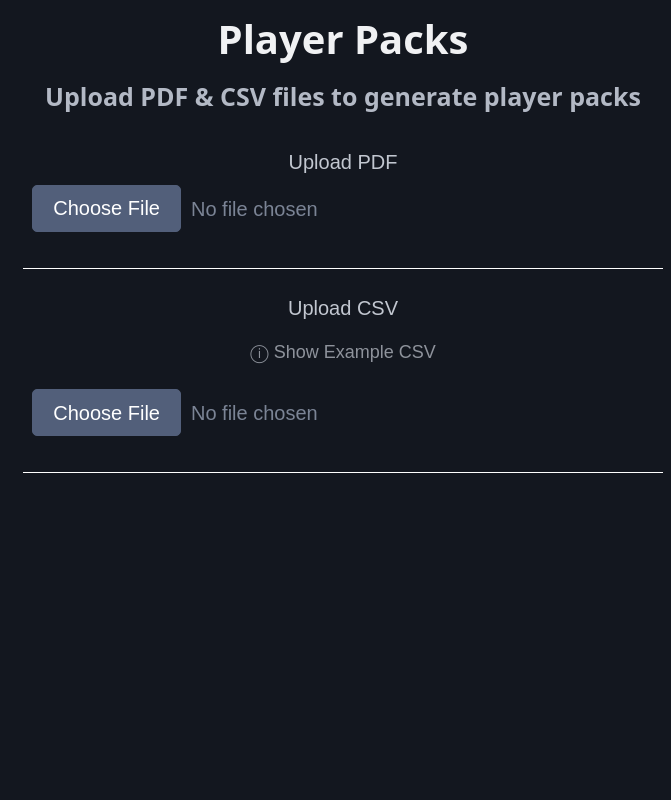
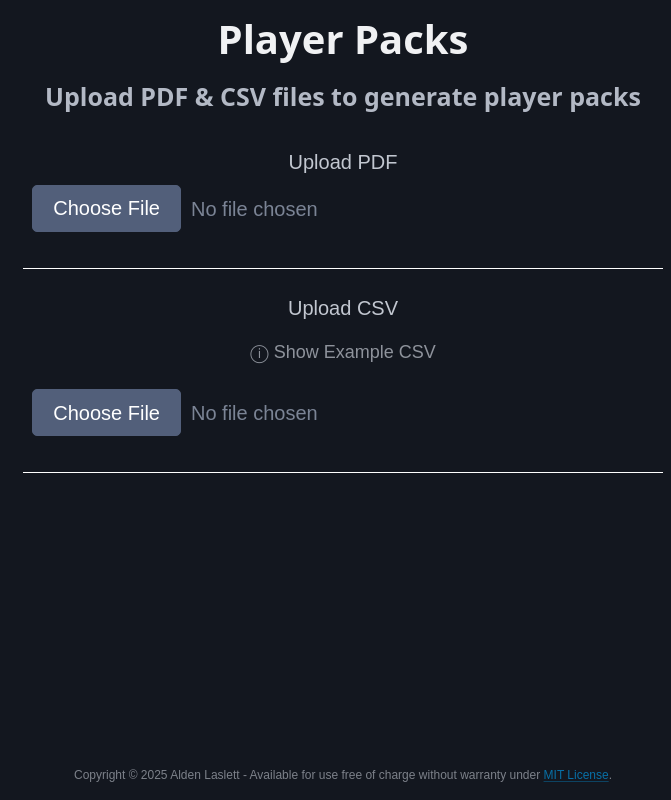
Before and after one commit to alden12/player-pack-generator, a React (Create React App) app: page / in a window 1280 px wide. Shown: the whole page, without its empty margins (297-968 px from the left). Built offline with nearby package versions, Linux system fonts and the light colour scheme.

Commit message:
feat: add attribution footer

```diff
--- a/src/App.tsx
+++ b/src/App.tsx
@@ -7,6 +7,7 @@ import { parse } from "papaparse";
 import { FileUpload } from "./FileUpload";
 import { Pdf, Csv } from "./types";
 import { CsvExample } from "./ExampleCsv";
+import { Attribution } from "./Attribution";
 
 export default function App() {
   const [pdf, setPdf] = useState<Pdf>();
@@ -48,6 +49,7 @@ export default function App() {
         <CsvExample />
       </FileUpload>
       {pdf && csv && <PlayerPackTable pdf={pdf} csv={csv} />}
+      <Attribution />
     </div>
   );
 }
--- /dev/null
+++ b/src/Attribution.tsx
@@ -0,0 +1,16 @@
+import { FC } from "react";
+
+export const Attribution: FC = () => (
+  <div className="attribution">
+    Copyright © 2025 Alden Laslett - Available for use free of charge without
+    warranty under{" "}
+    <a
+      href="https://github.com/alden12/player-pack-generator/blob/master/LICENSE"
+      target="_blank"
+      rel="noreferrer"
+    >
+      MIT License
+    </a>
+    .
+  </div>
+);
--- a/src/styles.css
+++ b/src/styles.css
@@ -1,3 +1,10 @@
+html,
+body,
+#root {
+  height: 100%;
+  width: 100%;
+}
+
 .App {
   font-family: sans-serif;
   text-align: center;
@@ -5,7 +12,8 @@
   flex-direction: column;
   align-items: center;
   width: 100%;
-  margin-top: 16px;
+  height: 100%;
+  padding-top: 16px;
 }
 
 .upload {
@@ -35,3 +43,10 @@
   font-size: 18px;
   text-align: left;
 }
+
+.attribution {
+  font-size: 12px;
+  opacity: 0.6;
+  margin-top: auto;
+  padding: 24px 0 16px 0;
+}
```
